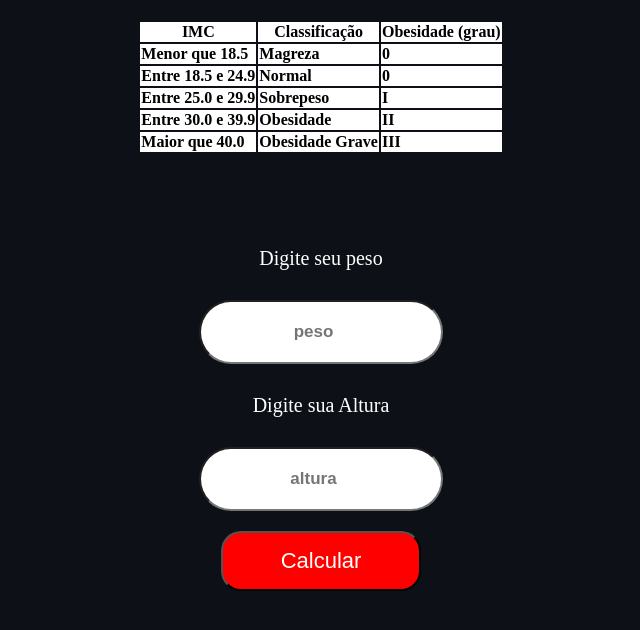
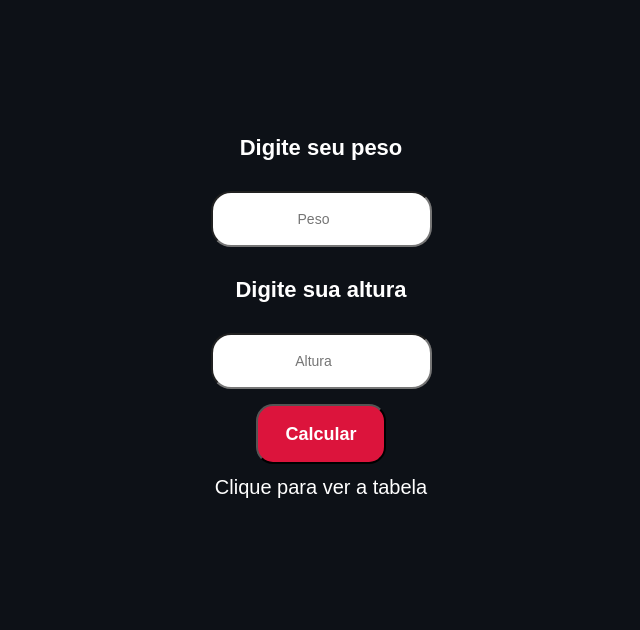
Before and after one commit to valtercioj/calculadora-imc, a plain HTML site: page index.html in a window 1280 px wide. Shown: the whole page, without its empty margins (319-959 px from the left). Drawn offline with Linux system fonts and the light colour scheme.

Commit message:
Add files via upload

```diff
--- a/index.html
+++ b/index.html
@@ -1,60 +1,23 @@
 <!DOCTYPE html>
 <html lang="pt-br">
 <head>
-    <meta charset="UTF-8">
-    <meta http-equiv="X-UA-Compatible" content="IE=edge">
-    <meta name="viewport" content="width=device-width, initial-scale=1.0">
-    <title>Calculadora</title>
-    <link rel="stylesheet" href="style.css">
+	<meta charset="utf-8">
+	<title>Calculadora IMC</title>
+	<link rel="stylesheet" type="text/css" href="style.css">
 </head>
 <body>
 
-
-<table id="tabela">
-            <tr>
-                <th>IMC</th>
-                <th>Classificação</th>
-                <th>Obesidade (grau)</th>
-            </tr>
-            <tr>
-                <td>Menor que 18.5</td>
-                <td>Magreza</td>
-                <td>0</td>
-            </tr>
-            <tr>
-                <td>Entre 18.5 e 24.9</td>
-                <td>Normal</td>
-                <td>0</td>
-            </tr>
-            <tr>
-                <td>Entre 25.0 e 29.9</td>
-                <td>Sobrepeso</td>
-                <td>I</td>
-            </tr>
-
-            <tr>
-                <td>Entre 30.0 e 39.9</td>
-                <td>Obesidade</td>
-                <td>II</td>
-            </tr>
-            <tr>
-                <td>Maior que 40.0</td>
-                <td>Obesidade Grave</td>
-                <td>III</td>
-            </tr>
-        </table>
-
 <div class="imc">
-  <h1 id="resultado"></h1>
-  <label for="peso">Digite seu peso</label>
-  <input type="number" placeholder="peso" id="peso" name="peso" required="required">
-  <label for="altura">Digite sua Altura</label>
-  <input type="number" placeholder="altura" id="altura" required="required">
-  <button onClick="calcular()">Calcular</button>
+	<h1 id="result"></h1>
+	<label for="peso">Digite seu peso</label>
+	<input type="number" name="peso" placeholder="Peso" id="peso">
+	<label for="altura">Digite sua altura</label>
+	<input type="number" name="altura" placeholder="Altura"
+	id="altura">
+	<button onclick="calcular()">Calcular</button>
+	<a href="tabela.html">Clique para ver a tabela</a>
 </div>
 
-
-  <script type="text/javascript" src="script.js"></script>
-
+<script type="text/javascript" src="script.js"></script>
 </body>
 </html>
--- a/script.js
+++ b/script.js
@@ -1,15 +1,23 @@
 function calcular(){
-    var Peso = parseFloat(document.getElementById("peso").value);
-    var Altura = parseFloat(document.getElementById("altura").value);
-    var result = document.getElementById("resultado")
+	var peso = parseFloat(document.getElementById("peso").value)
 
-    if(isNaN(Peso) || isNaN(Altura)){
-      result.innerHTML = ("");
-    }
+	var altura = parseFloat(document.getElementById("altura").value)
 
-  else{
-    var imc = Peso/(Altura*Altura);
-    imc = imc.toFixed(2);
-    result.innerHTML = ("Seu IMC foi " + imc);
-  }
+	var result = document.getElementById("result")
+
+	if(isNaN(peso) || isNaN(altura)){
+		result.innerHTML = 'Preencha os campos corretamente'
+	}
+
+	else{
+		var imc = peso/(altura*altura)
+		imc = imc.toFixed(2)
+		result.innerHTML = `Seu imc é ${imc}`
+	}
+
+
+
+
+
+
 }
--- a/style.css
+++ b/style.css
@@ -1,63 +1,62 @@
-body{
-    margin: 0;
-    padding: 0;
-    background-color: #0d1117;
+*{
+	margin:0;
+	padding:0;
+	font-family: arial;
 }
 
-
-table{
-  margin:20px auto;
-
+body{
+	background-color: #0D1117;
 }
-th{
-    background-color: white;
-    color: black;
-
-}
-tr{
-    background-color: white;
-    font-weight:bolder;
-    padding:20px;
+.imc{
+	display: flex;
+	flex-direction: column;
+	align-items: center;
+	margin: 15vh;
 }
 
-.imc{
-  display:flex;
-  flex-direction:column;
-  align-items:center;
+#result{
+	color: #6a5fe2;
 }
-
-.imc input{
-  max-width:200px;
-  padding:20px;
-  color:black;
-  text-align:center;
-  font-size:17px;
-  font-weight:bold;
-  border-radius:50px;
+.imc input, label{
+	margin: 15px 0;
 }
 
 label{
-    color: white;
-    text-align:center;
-  margin:30px 0;
-  font-size:20px;
+	font-size: 22px;
+	color: white;
+	font-weight: bold;
+}
+
+input{
+	padding: 18px;
+	border-radius: 20px;
+	text-align: center;
+	font-size: 14px;
 }
 
 button{
-  margin:20px 0;
-  background-color:red;
-  width:200px;
- height:60px;
-  color:white;
-  font-size:22px;
-  border-radius:20px;
+	width: 130px;
+	height: 60px;
+	color: white;
+	background-color: crimson;
+	font-size: 18px;
+	font-weight: bolder;
+	border-radius: 17px;
 }
 
 button:hover{
-  background-color:purple;
-  color:yellow;
-  font-weight:bolder;
-  cursor:pointer;
+	background-color: white;
+	color: crimson;
+	cursor: pointer;
 }
 
-h1{color:white;}
+.imc a{
+	margin: 12px 0;
+	text-decoration: none;
+	color: white;
+	font-size: 20px;
+}
+
+.imc a:hover{
+	color: #35f23e;
+}
--- /dev/null
+++ b/table.css
@@ -0,0 +1,40 @@
+*{
+	margin:0;
+	padding:0;
+	font-family: arial;
+}
+
+body{
+	background-color: #0D1117;
+}
+
+.table{
+	display: flex;
+	justify-content: center;
+	margin-top: 15vh;
+}
+
+th{
+    background-color: white;
+    color: black;
+    font-size: 20px;
+
+}
+tr{
+    background-color: white;
+    text-align: center;
+    font-size: 19px;
+}
+
+a{
+	display: block;
+	margin: 18px 0;
+	text-align: center;
+	text-decoration: none;
+	color: white;
+	font-size: 20px;
+}
+
+a:hover{
+	color: #35f23e;
+}
```
Also changed, not shown: tabela.html (added, +45 -0 lines).
